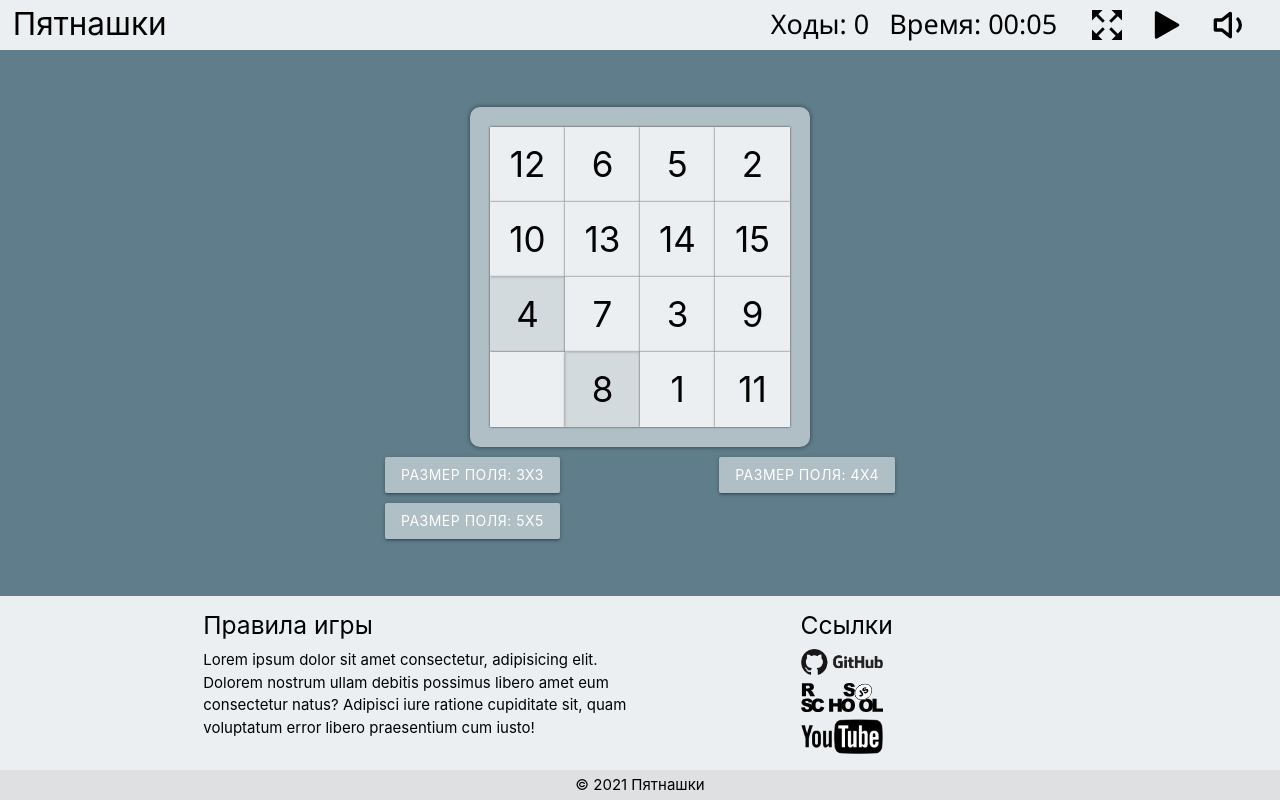
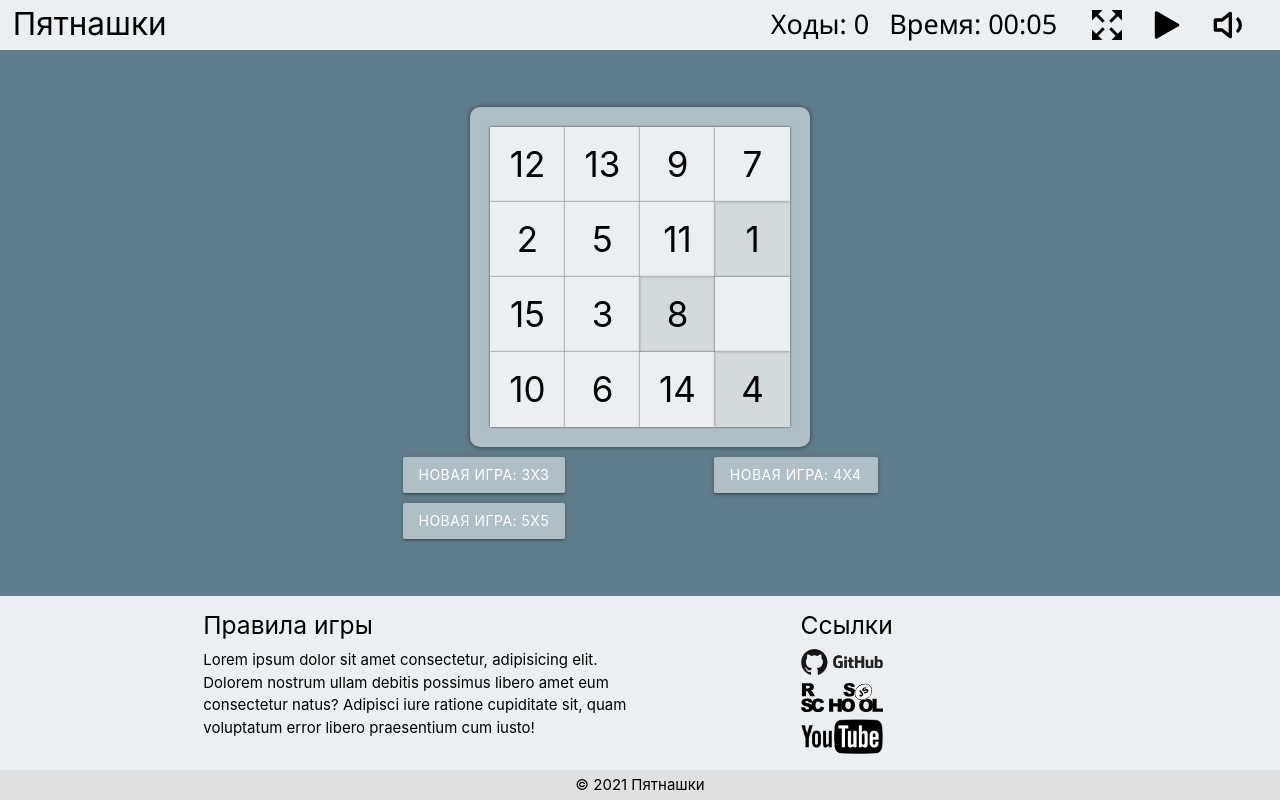
Before and after one commit to alekseishkel/react-game, a React app: page / in a window 1280 px wide. Built offline with nearby package versions, Linux system fonts and the light colour scheme.

Commit message:
feat: save state on page reload

```diff
--- a/src/action-creator/action-creator.js
+++ b/src/action-creator/action-creator.js
@@ -28,6 +28,11 @@ const ActionCreator = {
     type: `SET_TIME`,
     payload: time,
   }),
+
+  setIsSoundOn: (isSoundOn) => ({
+    type: `SET_IS_SOUND_ON`,
+    payload: isSoundOn,
+  }),
 };
 
 export default ActionCreator;
--- a/src/components/header/header.tsx
+++ b/src/components/header/header.tsx
@@ -1,4 +1,4 @@
-import React, { useEffect, useState } from "react";
+import React, { useEffect } from "react";
 
 import { connect } from 'react-redux';
 import ActionCreator from '../../action-creator/action-creator';
@@ -7,16 +7,13 @@ import styled from "styled-components";
 
 interface HeaderProps {
   isMusicPlaying: boolean;
+  isSoundOn: boolean;
   isWon: boolean;
   moves: number;
   onMusicClick: (isMusicPlaying: boolean) => void;
   setTime: (time: { minutes: number, seconds: number }) => void;
+  setIsSoundOn: (isSoundOn: boolean) => void;
   time: { minutes: number, seconds: number };
-}
-
-interface Time {
-  minutes: number;
-  seconds: number;
 }
 
 const StyledHeader = styled.nav`
@@ -36,8 +33,8 @@ const StyledLi = styled.li`
 
 let timer = null;
 const ONE_SECOND = 1000;
-const Header: React.FC<HeaderProps> = ({ isMusicPlaying, isWon, moves, onMusicClick, time, setTime }) => {
-  const [isSoundOn, setIsSoundOn] = useState<boolean>(true);
+const Header: React.FC<HeaderProps> = ({ isMusicPlaying, isWon, isSoundOn, moves,
+  onMusicClick, time, setTime, setIsSoundOn }) => {
 
   useEffect(() => {
     if (isWon) {
@@ -91,9 +88,9 @@ const Header: React.FC<HeaderProps> = ({ isMusicPlaying, isWon, moves, onMusicCl
           </li>
           <li>
             <a className="black-text" onClick={() => {
-              setIsSoundOn(!isSoundOn);
+              setIsSoundOn(isSoundOn);
               const slideSound = document.getElementById("slide-sound") as HTMLAudioElement;
-              isSoundOn ? slideSound.volume = 1 : slideSound.volume = 1;
+              isSoundOn ? slideSound.volume = 0 : slideSound.volume = 1;
             }}>
               <StyledImg src={isSoundOn ? "/img/volume-on.svg" : "/img/volume-off.svg"} width="40px" alt="Sound on/off" />
             </a>
@@ -106,6 +103,7 @@ const Header: React.FC<HeaderProps> = ({ isMusicPlaying, isWon, moves, onMusicCl
 
 const mapStateToProps = (state, ownProps) => Object.assign({}, ownProps, {
   isMusicPlaying: state.isMusicPlaying,
+  isSoundOn: state.isSoundOn,
   isWon: state.isWon,
   moves: state.moves,
   time: state.time
@@ -117,6 +115,9 @@ const mapDispatchToProps = (dispatch) => ({
   },
   setTime: (time) => {
     dispatch(ActionCreator.setTime(time));
+  },
+  setIsSoundOn: (isSoundOn) => {
+    dispatch(ActionCreator.setIsSoundOn(!isSoundOn));
   }
 });
 
--- a/src/components/size-button/size-button.tsx
+++ b/src/components/size-button/size-button.tsx
@@ -8,7 +8,7 @@ import shuffleCells from '../../utils/utils';
 
 interface SizeButtonProps {
   fieldSize: number;
-  sizeButtonHandler: (cells: number[]) => void;
+  sizeButtonHandler: (evt: React.MouseEvent<HTMLButtonElement>, cells: number[]) => void;
   onSizeButtonClick: (evt: React.MouseEvent<HTMLButtonElement>) => void;
 }
 
@@ -26,7 +26,7 @@ const StyledSizeButton = styled.div`
   display: flex;
   justify-content: space-between;
   flex-wrap: wrap;
-  width: 510px;
+  width: 475px;
   animation: ${bounceButtons} 0.8s linear;
 
   @media (max-width: 768px) {
@@ -34,23 +34,21 @@ const StyledSizeButton = styled.div`
   }
 `;
 
-const SizeButton: React.FC<SizeButtonProps> = ({ fieldSize, sizeButtonHandler, onSizeButtonClick }) => {
-  const getCells = (): number[] => {
-    const numbers = new Array(fieldSize * fieldSize).fill(0).map((_, i) => ++i);
+const SizeButton: React.FC<SizeButtonProps> = ({ fieldSize, sizeButtonHandler }) => {
+  const onSizeButtonClick = (evt: React.MouseEvent<HTMLButtonElement>): void => {
+    const size = Number(evt.currentTarget.value);
+    const numbers = new Array(size * size).fill(0).map((_, i) => ++i);
     const cells = [...numbers.slice(0, numbers.length - 1), null];
+    console.log(shuffleCells(fieldSize));
 
-    return shuffleCells(cells);
+    sizeButtonHandler(evt, shuffleCells(cells));
   }
-
-  useEffect(() => {
-    sizeButtonHandler(getCells());
-  }, [fieldSize]);
 
   return (
     <StyledSizeButton>
-      <button className="waves-effect waves-light btn" value="3" onClick={onSizeButtonClick}>Размер поля: 3х3</button>
-      <button className="waves-effect waves-light btn" value="4" onClick={onSizeButtonClick}>Размер поля: 4х4</button>
-      <button className="waves-effect waves-light btn" value="5" onClick={onSizeButtonClick}>Размер поля: 5х5</button>
+      <button className="waves-effect waves-light btn" value="3" onClick={onSizeButtonClick}>Новая игра: 3х3</button>
+      <button className="waves-effect waves-light btn" value="4" onClick={onSizeButtonClick}>Новая игра: 4х4</button>
+      <button className="waves-effect waves-light btn" value="5" onClick={onSizeButtonClick}>Новая игра: 5х5</button>
     </StyledSizeButton >
   );
 };
@@ -60,12 +58,16 @@ const mapStateToProps = (state, ownProps) => Object.assign({}, ownProps, {
 });
 
 const mapDispatchToProps = (dispatch) => ({
-  sizeButtonHandler: (cells: number[]) => {
+  sizeButtonHandler: (evt: React.MouseEvent<HTMLButtonElement>, cells: number[]) => {
+    dispatch(ActionCreator.setFieldSize(Number(evt.currentTarget.value)));
     dispatch(ActionCreator.setCells(cells));
+    dispatch(ActionCreator.setMoves(0));
+    dispatch(ActionCreator.setTime({
+      minutes: 0,
+      seconds: 0,
+    }));
+
   },
-  onSizeButtonClick: (evt: React.MouseEvent<HTMLButtonElement>) => {
-    dispatch(ActionCreator.setFieldSize(Number(evt.currentTarget.value)));
-  }
 });
 
 export default connect(mapStateToProps, mapDispatchToProps)(SizeButton);
--- a/src/index.tsx
+++ b/src/index.tsx
@@ -12,6 +12,10 @@ const store = createStore(
   (window as any).__REDUX_DEVTOOLS_EXTENSION__ ? (window as any).__REDUX_DEVTOOLS_EXTENSION__() : (f) => f
 );
 
+window.onbeforeunload = () => {
+  sessionStorage.setItem('react-game-data', JSON.stringify(store.getState()));
+}
+
 ReactDOM.render(
   <Provider store={store}>
     <App />
--- a/src/reducer/reducer.js
+++ b/src/reducer/reducer.js
@@ -1,13 +1,34 @@
+import shuffleCells from "../utils/utils";
+
 const initialState = {
-  cells: [1, 2, 3, 4, 5, 6, 7, null, 8],
-  fieldSize: 4,
-  isWon: false,
-  moves: 0,
-  time: {
-    minutes: 0,
-    seconds: 0,
-  },
-  isMusicPlaying: false,
+  cells:
+    JSON.parse(sessionStorage.getItem(`react-game-data`)) !== null
+      ? JSON.parse(sessionStorage.getItem(`react-game-data`)).cells
+      : shuffleCells([1, 2, 3, 4, 5, 6, 7, 8, 9, 10, 11, 12, 13, 14, null, 15]),
+  fieldSize:
+    JSON.parse(sessionStorage.getItem(`react-game-data`)) !== null
+      ? JSON.parse(sessionStorage.getItem(`react-game-data`)).fieldSize
+      : 4,
+  isWon:
+    JSON.parse(sessionStorage.getItem(`react-game-data`)) !== null
+      ? JSON.parse(sessionStorage.getItem(`react-game-data`)).isWon
+      : false,
+  moves:
+    JSON.parse(sessionStorage.getItem(`react-game-data`)) !== null
+      ? JSON.parse(sessionStorage.getItem(`react-game-data`)).moves
+      : 0,
+  time:
+    JSON.parse(sessionStorage.getItem(`react-game-data`)) !== null
+      ? JSON.parse(sessionStorage.getItem(`react-game-data`)).time
+      : { minutes: 0, seconds: 0 },
+  isMusicPlaying:
+    JSON.parse(sessionStorage.getItem(`react-game-data`)) !== null
+      ? JSON.parse(sessionStorage.getItem(`react-game-data`)).isMusicPlaying
+      : false,
+  isSoundOn:
+    JSON.parse(sessionStorage.getItem(`react-game-data`)) !== null
+      ? JSON.parse(sessionStorage.getItem(`react-game-data`)).isSoundOn
+      : true,
 };
 
 const reducer = (state = initialState, action) => {
@@ -36,6 +57,10 @@ const reducer = (state = initialState, action) => {
       return Object.assign({}, state, {
         time: action.payload,
       });
+    case `SET_IS_SOUND_ON`:
+      return Object.assign({}, state, {
+        isSoundOn: action.payload,
+      });
     default:
       return state;
   }
```
